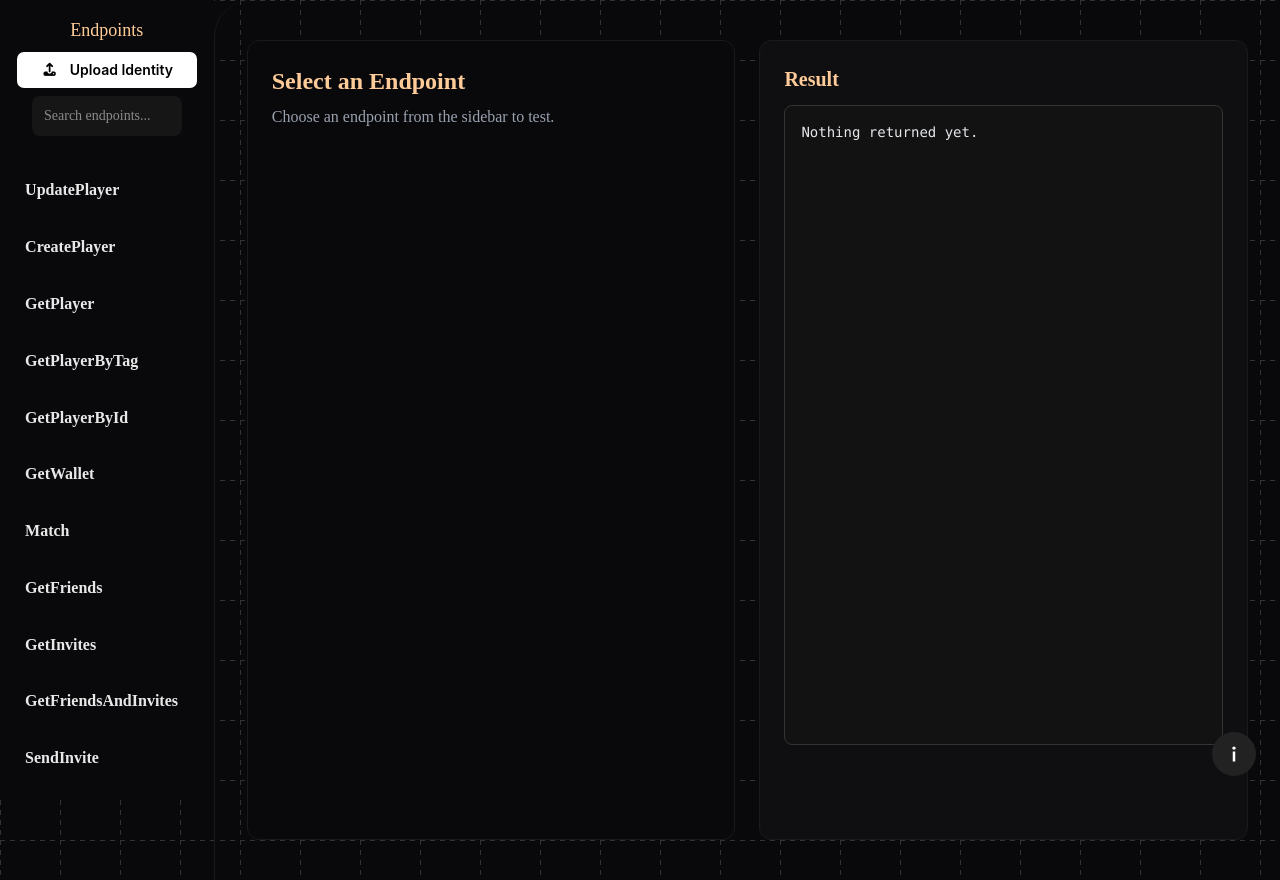
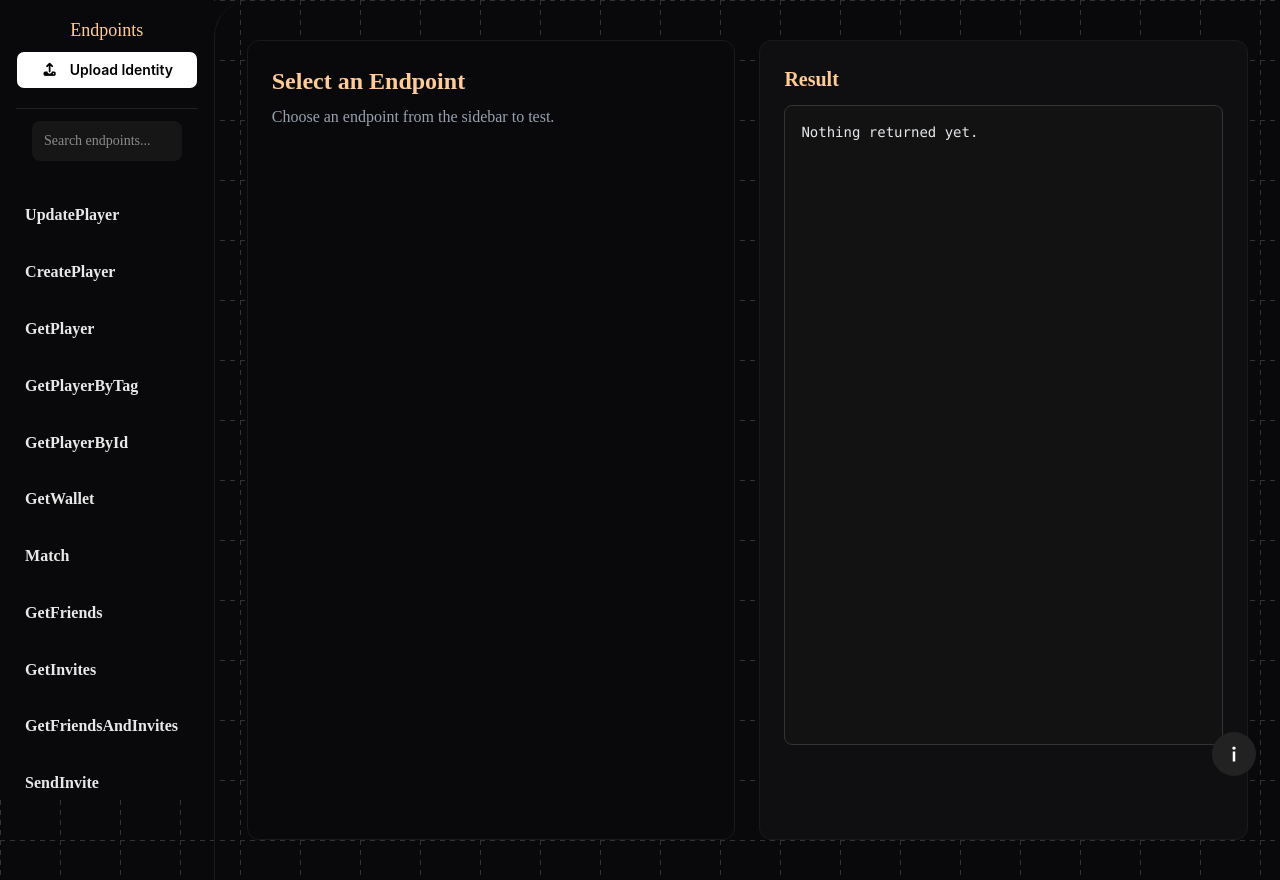
Before and after one commit to alethea4e5483/redesigned-broccoli, a Vue app: page / in a window 1280 px wide. Built offline with nearby package versions, Linux system fonts and the light colour scheme.

Commit message:
refactor: improve Sidebar and useSidebar for better identity handling and code clarity

```diff
--- a/src/components/Sidebar.vue
+++ b/src/components/Sidebar.vue
@@ -2,6 +2,7 @@
 import { computed } from "vue";
 import { endpointsList } from "../endpoints";
 import { useSidebar } from "../composables/useSidebar";
+import { useAppStore } from "../stores/app";
 
 const props = defineProps<{
   selectedEndpoint: any;
@@ -20,6 +21,7 @@ const {
   triggerUpload,
   removeIdentity,
 } = useSidebar();
+const store = useAppStore();
 void fileInput;
 
 const filteredEndpoints = computed(() => {
@@ -43,6 +45,9 @@ const filteredEndpoints = computed(() => {
       <p
         v-if="expiryDisplay"
         id="token-expire"
+        :title="
+          store.identityExpiry ? new Date(store.identityExpiry).toString() : ''
+        "
         class="font-poppins mb-2 text-center text-xs text-gray-400 hidden lg:block"
       >
         Expires:<br />{{ expiryDisplay }}
@@ -77,6 +82,7 @@ const filteredEndpoints = computed(() => {
         </button>
       </div>
 
+      <div class="w-full border-t border-[#222] my-3"></div>
       <div class="w-full">
         <div class="px-4 mb-4 w-full lg:hidden">
           <input
```
Also changed, not shown: src/composables/useSidebar.ts (+6 -3 lines).
